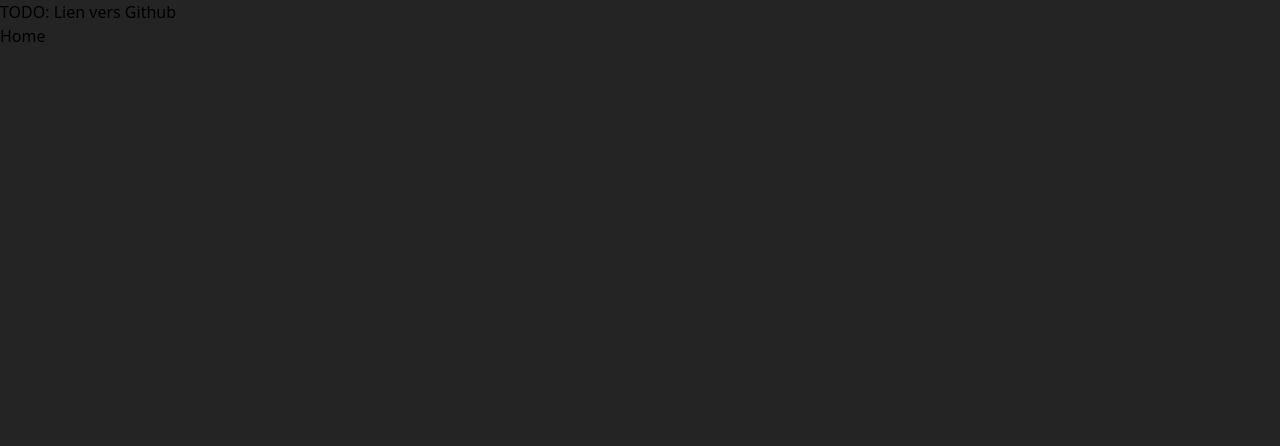
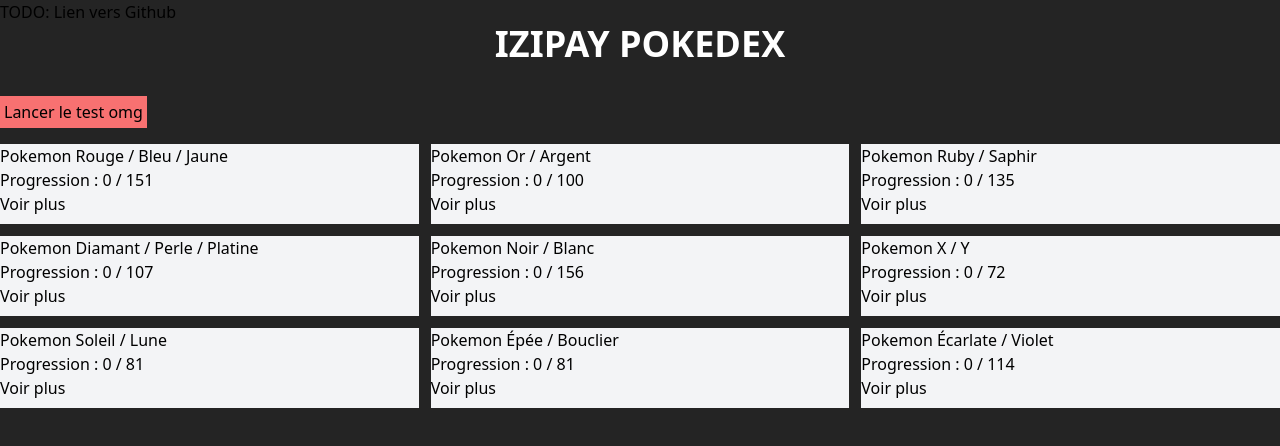
Before and after one commit to Drillan767/izipay-vue, a Vue app: page / in a window 1280 px wide. Shown: the top 446 px of the page. Built offline with nearby package versions, Linux system fonts and the light colour scheme.

Commit message:
Progress, store + idb work

```diff
--- a/package.json
+++ b/package.json
@@ -9,7 +9,8 @@
     "preview": "vite preview"
   },
   "dependencies": {
-    "dexie": "^3.2.3",
+    "idb-keyval": "^6.2.0",
+    "pinia": "^2.0.33",
     "tailwindcss": "^3.3.1",
     "vue": "^3.2.47",
     "vue-router": "4"
--- a/src/App.vue
+++ b/src/App.vue
@@ -1,19 +1,31 @@
+<template>
+  <div>
+    <nav class="flex">
+        <p>TODO: Lien vers Github</p>
+    </nav>
+
+    <h1 class="">IZIPAY POKEDEX</h1>
+
+    <main>
+
+        <router-view />
+    </main>
+  </div>
+</template>
+
 <script setup lang="ts">
 
 
 </script>
 
-<template>
-  <div>
-    <nav class="flex">
-        <p>TODO: Lien vers Github</p>
-    </nav>
-    <main>
-        <router-view />
-    </main>
-  </div>
-</template>
-
 <style scoped>
 
+h1 {
+    @apply text-4xl text-white font-bold text-center mb-4;
+}
+
+main {
+    @apply container mx-auto;
+}
+
 </style>
--- a/src/components/HelloWorld.vue
+++ /dev/null
@@ -1,38 +0,0 @@
-<script setup lang="ts">
-import { ref } from 'vue'
-
-defineProps<{ msg: string }>()
-
-const count = ref(0)
-</script>
-
-<template>
-  <h1>{{ msg }}</h1>
-
-  <div class="card">
-    <button type="button" @click="count++">count is {{ count }}</button>
-    <p>
-      Edit
-      <code>components/HelloWorld.vue</code> to test HMR
-    </p>
-  </div>
-
-  <p>
-    Check out
-    <a href="https://vuejs.org/guide/quick-start.html#local" target="_blank"
-      >create-vue</a
-    >, the official Vue + Vite starter
-  </p>
-  <p>
-    Install
-    <a href="https://github.com/vuejs/language-tools" target="_blank">Volar</a>
-    in your IDE for a better DX
-  </p>
-  <p class="read-the-docs">Click on the Vite and Vue logos to learn more</p>
-</template>
-
-<style scoped lang="scss">
-.read-the-docs {
-  color: #888;
-}
-</style>
--- a/src/components/Home.vue
+++ b/src/components/Home.vue
@@ -1,6 +1,24 @@
 <template>
-    <h1>Home</h1>
+    <div>
+        <button @click="triggerTest" class="bg-red-400 my-4 p-1">Lancer le test omg</button>
+        <div class="home grid grid-cols-3 gap-3">
+
+            <div v-for="(g, i) in generations" :key="i" class="col-span-1 h-20 bg-gray-100">
+                <p>{{ g.title }}</p>
+                <p>Progression : 0 / {{ g.limit }}</p>
+                <RouterLink :to="`/generation/${g.nbGeneration}`">Voir plus</RouterLink>
+            </div>
+        </div>
+    </div>
 </template>
 
 <script setup lang="ts">
+import generations from '../assets/generations.json'
+import { usePokemonStore } from '../stores/pokemon'
+
+const store = usePokemonStore()
+
+const triggerTest = () => store.test()
+
+
 </script>
--- a/src/db.ts
+++ /dev/null
@@ -1,24 +0,0 @@
-import Dexie, { Table } from 'dexie'
-
-export interface Pokemon {
-    id: number,
-    name: string,
-    generation: number,
-    obtained: boolean,
-    capacities: {
-        name: string
-    }[]
-}
-
-export class Pokemons extends Dexie {
-    pokemons!: Table<Pokemon>
-
-    constructor() {
-        super('izipaydb')
-        this.version(1).stores({
-            pokemons: 'id, name, generation, capacities, obtained'
-        })
-    }
-}
-
-export const db = new Pokemons()
--- a/src/main.ts
+++ b/src/main.ts
@@ -1,7 +1,10 @@
 import { createApp } from 'vue'
 import { createRouter, createWebHistory } from 'vue-router'
+import { createPinia } from 'pinia'
 import './styles/main.scss'
 import App from './App.vue'
+
+const pinia = createPinia()
 
 const router = createRouter({
     history: createWebHistory(),
@@ -21,4 +24,5 @@
 
 createApp(App)
     .use(router)
+    .use(pinia)
     .mount('#app')
--- /dev/null
+++ b/src/stores/pokemon.ts
@@ -0,0 +1,60 @@
+import { computed, ref } from 'vue'
+import { defineStore } from 'pinia'
+import { getMany, get, entries, setMany, set, update, clear } from 'idb-keyval'
+import type { Pokemon } from '../types'
+
+const pokemonURL = 'https://pokeapi.co/api/v2'
+
+/*
+Sur la page /generation, query onCreated sur les pokemons dont la gen correspond à la page
+Voir comment gérer résulta
+Si res
+*/
+
+export const usePokemonStore = defineStore('pokemon', () => {
+    const pokemons = ref<Pokemon[]>([])
+
+    const struct = {
+        "gen1": [
+            {
+
+            }
+        ],
+        "gen2": {}
+    }
+
+    async function test () {
+        await set('hello', 'world')
+
+        const result = await entries()
+        console.log(result)
+
+        /* const result = await get('hello')
+        console.log(result) */
+    }
+
+    async function addPokemons (params: {limit: number, offset: number}) {
+
+    }
+
+    async function pokemonObtained (id: number) {
+
+    }
+
+    const pokemonByGen = computed(() => {
+        const result = {} as {[key: string]: Pokemon[]}
+        for (let i: number = 1; i <= 9; i++) {
+            result[`gen_${i}`] = pokemons.value.filter((p) => p.generation === i)
+        }
+
+        return result
+    })
+
+    return {
+        test,
+        pokemons,
+        addPokemons,
+        pokemonObtained,
+        pokemonByGen
+    }
+})
--- /dev/null
+++ b/src/types/index.ts
@@ -0,0 +1,7 @@
+export type Pokemon = {
+    id: number,
+    name: string,
+    capacities: string[],
+    generation: number,
+    obtained: boolean,
+}
```
Also changed, not shown: css-data.json (added, +9 -0 lines), 2 other files (tests, documents, lock files or other folders).
